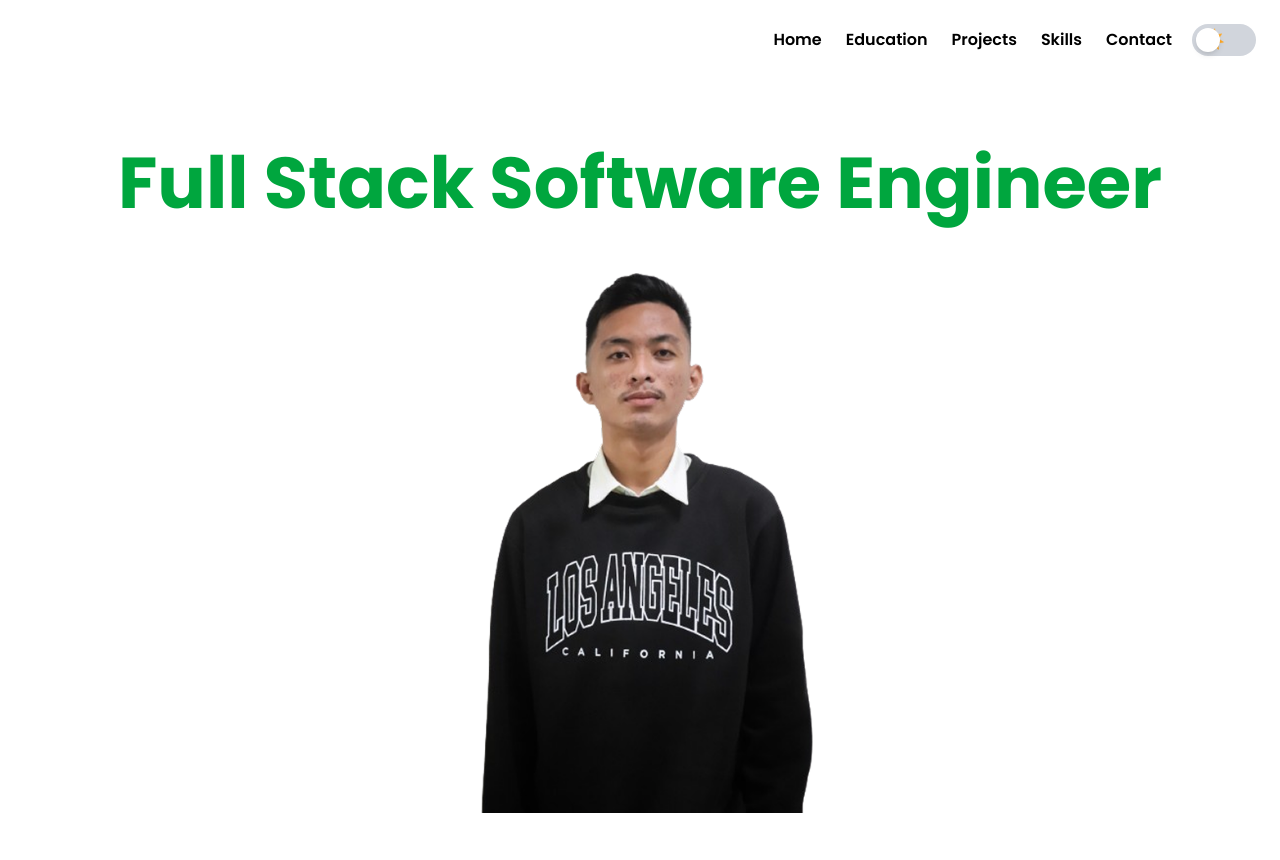
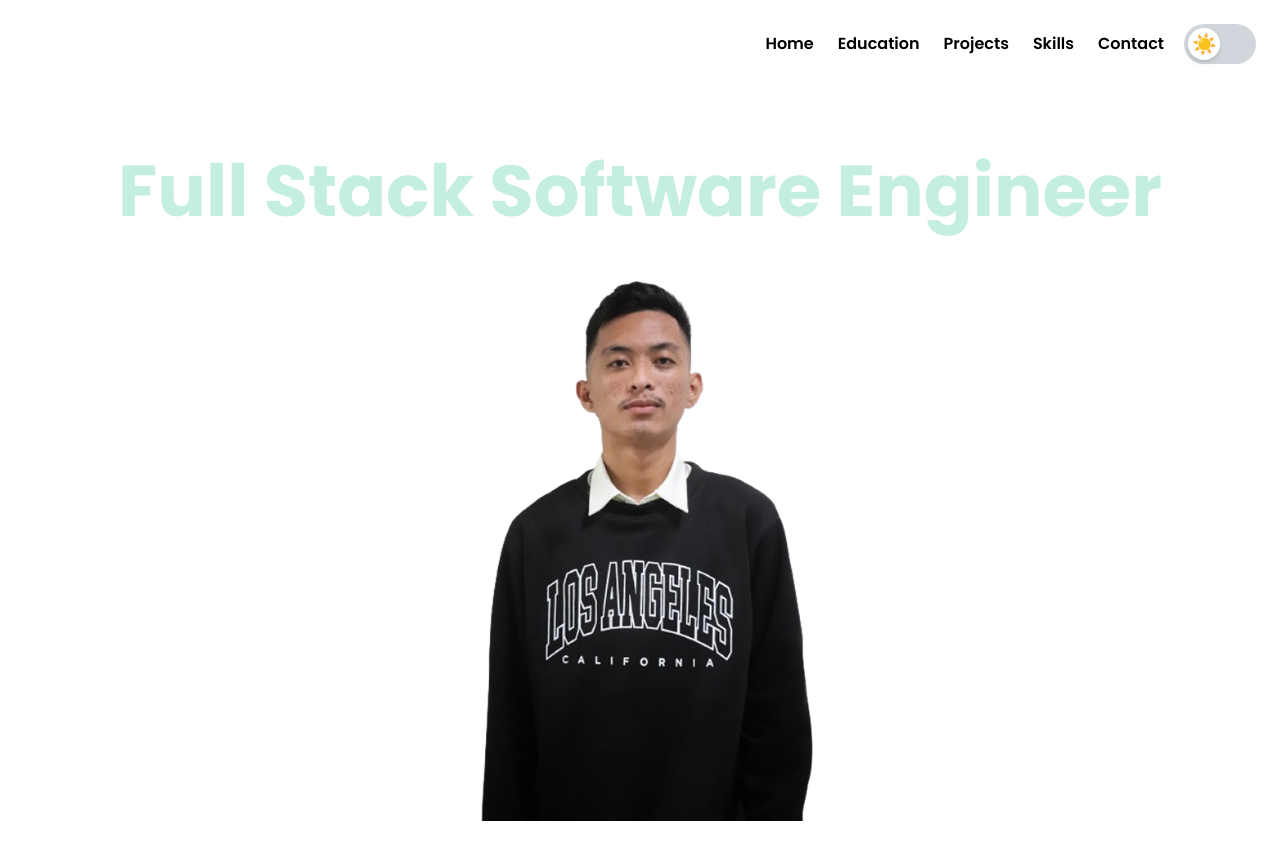
Before and after one commit to httperror505/ModernPortfolio, a React (Vite) app: page / in a window 1280 px wide. Shown: the top 860 px of the page. Built offline with nearby package versions, Linux system fonts and the light colour scheme.

Commit message:
Factorized navbar and fixed toggle button

```diff
--- a/src/App.jsx
+++ b/src/App.jsx
@@ -7,7 +7,6 @@ import { useTheme } from './components/ThemeProvider'
 import Navbar from './components/Navbar'
 
 function App() {
-  const [count, setCount] = useState(0)
 
   const storedTheme = localStorage.getItem("theme") || "light";
   const [theme, setTheme] = useState(storedTheme);
@@ -20,48 +19,21 @@ function App() {
   const isDark = theme === "dark";
 
   return (
-    <div className="min-h-screen bg-white dark:bg-black text-black dark:text-white">
-      <nav className="bg-white dark:bg-black text-black dark:text-white p-6 flex justify-end items-center w-full">
-            {/* Menu Links */}
-            <ul className="flex space-x-6 font-semibold mx-5">
-                <li className="hover:text-gray-500 dark:hover:text-gray-300 cursor-pointer">Home</li>
-                <li className="hover:text-gray-500 dark:hover:text-gray-300 cursor-pointer">Education</li>
-                <li className="hover:text-gray-500 dark:hover:text-gray-300 cursor-pointer">Projects</li>
-                <li className="hover:text-gray-500 dark:hover:text-gray-300 cursor-pointer">Skills</li>
-                <li className="hover:text-gray-500 dark:hover:text-gray-300 cursor-pointer">Contact</li>
-            </ul>
-
-            {/* Dark Mode Toggle */}
-            <button
-              onClick={() => [setTheme(isDark ? "light" : "dark"), console.log(theme)]}
-              className="relative w-16 h-8 flex items-center rounded-full p-1
-                transition-colors bg-gray-300 data-[theme=dark]:bg-white"
-            >
-              {/* Sun & Moon Emojis */}
-              <span className="absolute left-2 text-xl transition-opacity data-[theme=dark]:opacity-0">
-                ☀️
-              </span>
-              <span className="absolute right-2 text-xl opacity-0 transition-opacity data-[theme=dark]:opacity-100">
-                🌙
-              </span>
-
-              {/* Moving Toggle */}
-              <div
-                className={`absolute w-6 h-6 rounded-full flex items-center justify-center shadow-md
-                  transition-transform ${isDark ? "bg-black translate-x-8" : "bg-white translate-x-0"}`}
-              />
-            </button>
-
-        </nav>
+    <div className="min-h-screen bg-white dark:bg-[#040708] text-black dark:text-white">
+        <Navbar/>
         {/* body */}
         <div className="flex flex-col items-center justify-center h-screen">
-        <h1 className="text-7xl font-bold text-green-600 Poppins z-10">Full Stack Software Engineer</h1>
+        <h1 className="text-7xl font-bold text-[#c4efdf] Poppins z-10">Full Stack Software Engineer</h1>
         <img
           src="/portrait.png"
           alt="Patrick"
-          className="w-100 transition- z-20"
+          className="w-100 transition-all z-20 bottom-0 fixed-bottom bg-gradient-to-b"
         />
       </div>
+
+      <section className=''>
+
+      </section>
     </div>
   )
 }
--- a/src/components/Navbar.jsx
+++ b/src/components/Navbar.jsx
@@ -1,40 +1,62 @@
 import React, { useState, useEffect } from "react";
 
-export default function Navbar () {
-    const [darkMode, setDarkMode] = useState(
-        localStorage.getItem("theme") === "dark"
-      );
+export default function Navbar() {
+  const storedTheme = localStorage.getItem("theme") || "light";
+  const [theme, setTheme] = useState(storedTheme);
 
   useEffect(() => {
-        if (darkMode) {
-          document.documentElement.classList.add("dark");
-          localStorage.setItem("theme", "dark");
-        } else {
-          document.documentElement.classList.remove("dark");
-          localStorage.setItem("theme", "light");
-        }
-      }, [darkMode]);
+    document.documentElement.classList.toggle("dark", theme === "dark");
+    localStorage.setItem("theme", theme);
+  }, [theme]);
+
+  const isDark = theme === "dark";
 
   return (
-        <nav className="bg-white dark:bg-black text-black dark:text-white p-4 flex justify-between items-center">
+    <nav className="bg-white dark:bg-[#040708] text-black dark:text-white p-6 flex justify-end items-center w-full">
       {/* Menu Links */}
-            <ul className="flex space-x-6 font-semibold">
-                <li className="hover:text-gray-500 dark:hover:text-gray-300 cursor-pointer">Home</li>
-                <li className="hover:text-gray-500 dark:hover:text-gray-300 cursor-pointer">Education</li>
-                <li className="hover:text-gray-500 dark:hover:text-gray-300 cursor-pointer">Projects</li>
-                <li className="hover:text-gray-500 dark:hover:text-gray-300 cursor-pointer">Skills</li>
-                <li className="hover:text-gray-500 dark:hover:text-gray-300 cursor-pointer">Contact</li>
+      <ul className="flex space-x-6 font-semibold mx-5">
+        <li className="hover:text-gray-500 dark:hover:text-gray-300 cursor-pointer">
+          Home
+        </li>
+        <li className="hover:text-gray-500 dark:hover:text-gray-300 cursor-pointer">
+          Education
+        </li>
+        <li className="hover:text-gray-500 dark:hover:text-gray-300 cursor-pointer">
+          Projects
+        </li>
+        <li className="hover:text-gray-500 dark:hover:text-gray-300 cursor-pointer">
+          Skills
+        </li>
+        <li className="hover:text-gray-500 dark:hover:text-gray-300 cursor-pointer">
+          Contact
+        </li>
       </ul>
 
       {/* Dark Mode Toggle */}
       <button
-                onClick={() => setDarkMode(!darkMode)}
-                className="bg-gray-300 dark:bg-gray-700 p-2 rounded-full flex items-center"
+        onClick={() => [
+          setTheme(isDark ? "light" : "dark"),
+          console.log(theme),
+        ]}
+        className="relative w-18 h-10 flex items-center rounded-full p-1
+          transition-colors bg-gray-300 data-[theme=dark]:bg-white"
       >
-                <span className="text-yellow-500 dark:hidden">☀️</span>
-                <span className="hidden dark:block text-white">🌙</span>
+        {/* Sun & Moon Emojis */}
+        <span className="absolute left-2 text-xl transition-opacity dark:opacity-50 z-10">
+          ☀️
+        </span>
+        <span className="absolute right-2 text-xl opacity-0 transition-opacity dark:opacity-100 z-10">
+          🌙
+        </span>
+
+        {/* Moving Toggle */}
+        <div
+          className={`absolute w-8 h-8 rounded-full flex items-center justify-center shadow-md
+            transition-transform ${
+              isDark ? "bg-black translate-x-8 z-0" : "bg-white translate-x-0"
+            }`}
+        />
       </button>
     </nav>
   );
-
-};
+}
```
Lines whose indentation alone changed are shown as unchanged.
